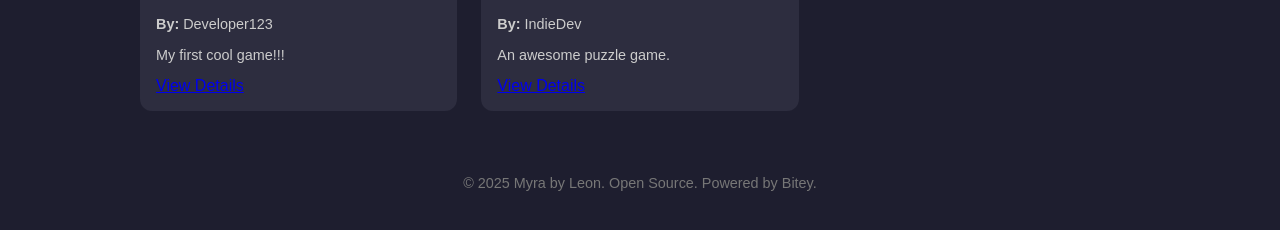
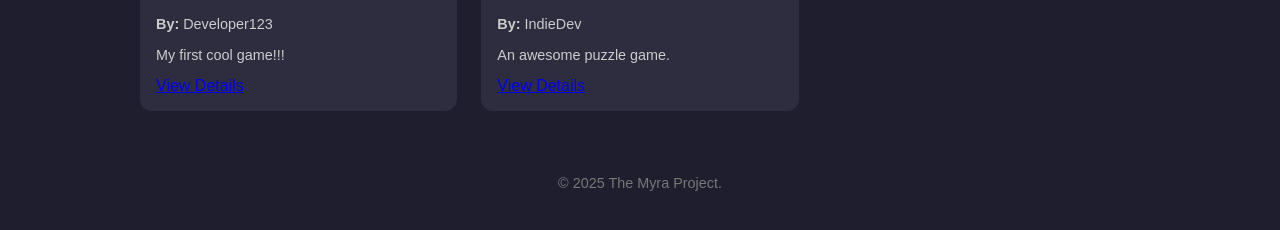
Before and after one commit to MyraPlatform/store, a plain HTML site: page docs/index.html in a window 1280 px wide. Shown: the part 442-672 px from the top of the page. Drawn offline with Linux system fonts and the light colour scheme.

Commit message:
Update index.html

```diff
--- a/docs/index.html
+++ b/docs/index.html
@@ -87,7 +87,7 @@
   </main>
 
   <footer>
-    © 2025 Myra by Leon. Open Source. Powered by Bitey.
+    © 2025 The Myra Project.
   </footer>
 
   <script>
```
